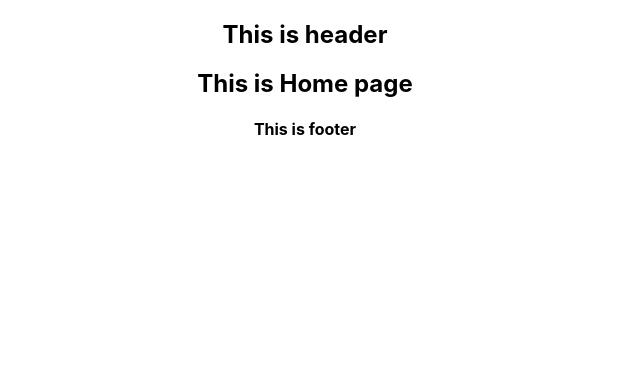
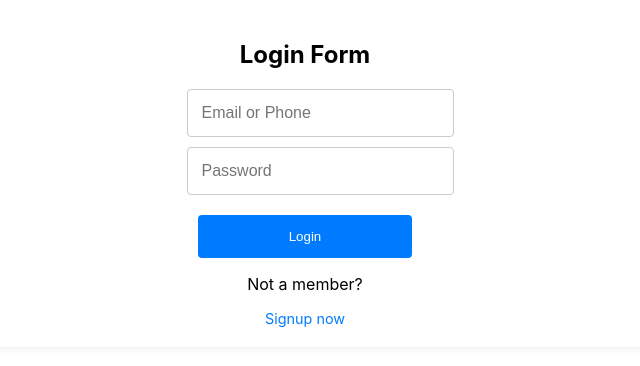
Before and after one commit to nchalla5/BookMart, a React (Create React App) app in the folder frontend/: page / in a window 1280 px wide. Shown: the top 366 px of the page, without its empty margins (335-975 px from the left). Built offline with nearby package versions, Linux system fonts and the light colour scheme.

Commit message:
Signin and Signup UI pages added

```diff
--- a/frontend/src/App.jsx
+++ b/frontend/src/App.jsx
@@ -1,15 +1,13 @@
-import logo from './logo.svg';
 import './App.css';
-import Header from './Components/Header';
+// import Header from './Components/Header';
 import Body from './Components/Body';
-import Footer from './Components/Footer';
+// import Footer from './Components/Footer';
+
 
 function App() {
   return (
     <div className="App">
-      <Header />
       <Body />
-      <Footer />
     </div>
 
 
--- a/frontend/src/Components/Body.jsx
+++ b/frontend/src/Components/Body.jsx
@@ -1,15 +1,16 @@
 
-import Home from './Home';
+// import Home from './Home';
 import BuyItem from './BuyItem';
 import SellItem from './SellItem';
 import NotFound from './NotFound';
 import {BrowserRouter as Router, Route, Routes} from "react-router-dom";
+import Login from './Login';
 
 function Body() {
     return (
     <Router>
       <Routes>
-        <Route path="/" element={<Home />}></Route>
+        <Route path="/" element={<Login />}></Route>
         <Route path="/buy" element={<BuyItem />}></Route>
         <Route path="/sell" element={<SellItem />}></Route>
         <Route path="*" element={<NotFound />}></Route>
--- /dev/null
+++ b/frontend/src/Components/Login.css
@@ -0,0 +1,92 @@
+.login {
+    display: flex;
+    justify-content: center;
+    align-items: center;
+    height: 100vh;
+    background-color: #f0f2f5;
+  }
+
+  .sign-in-form,
+  .sign-up-form {
+    display: flex;
+    flex-direction: column;
+    align-items: center; /* Aligns the child elements (the form fields) in the center */
+    background: white;
+    padding: 20px;
+    border-radius: 3px;
+    box-shadow: 0 0 10px rgba(0, 0, 0, 0.1);
+  }
+
+  .form-header {
+    margin-bottom: 20px;
+    text-align: center; /* Centers the header text */
+  }
+
+  input {
+    font-size: 16px;
+    display: block;
+    width: 100%; /* Makes input take the full width of the form container */
+    max-width: 300px; /* Sets a max-width to avoid overly wide input fields */
+    margin-bottom: 10px;
+    padding: 14px;
+    border: 1px solid #ccc;
+    border-radius: 4px;
+    align-self: center;
+  }
+
+  button {
+    width: 90%; /* Adjust the width as needed */
+    max-width: 300px; /* Set the maximum width of the button to match input fields */
+    padding: 14px;
+    margin: 10px auto 0 auto; /* Centers the button */
+    border: none;
+    border-radius: 4px;
+    background-color: #007bff;
+    color: white;
+    cursor: pointer;
+  }
+
+  button:hover {
+    background-color: #0056b3;
+  }
+
+  .toggle-form {
+    margin-top: 10px;
+    font-size: 0.9em;
+    color: #007bff;
+    cursor: pointer;
+  }
+
+  .toggle-form:hover {
+    text-decoration: underline;
+  }
+
+  .terms {
+    display: flex;
+    align-items: center; /* This aligns the checkbox and label vertically */
+    margin-top: 10px; /* Adds some space above the terms and conditions */
+  }
+
+  .checkbox {
+    margin-right: 5px; /* Adds some space between the checkbox and the label */
+  }
+
+  .linkButton{
+    margin-top: 10px;
+    font-size: 0.9em;
+    color: #007bff;
+    cursor: pointer;
+  }
+
+  /* .forgot-password-container {
+    text-align: center;
+    width: 100%;
+    margin-top: 1rem;
+  } */
+
+  .error-message {
+    color: red;
+    margin-bottom: 1rem;
+  }
+
+  /* Add additional styling as needed */
--- /dev/null
+++ b/frontend/src/Components/Login.jsx
@@ -0,0 +1,18 @@
+import React, { useState } from 'react';
+import SignIn from './SignIn';
+import SignUp from './SignUp';
+import './Login.css';
+
+function Login() {
+  const [isSignUp, setIsSignUp] = useState(false); // State to toggle between forms
+
+  const toggleForm = () => setIsSignUp(!isSignUp); // Toggle function
+
+  return (
+    <div className="auth-page">
+      {isSignUp ? <SignUp onToggle={toggleForm} /> : <SignIn onToggle={toggleForm} />}
+    </div>
+  );
+}
+
+export default Login;
--- /dev/null
+++ b/frontend/src/Components/SignIn.jsx
@@ -0,0 +1,55 @@
+import React from 'react';
+
+function SignInForm({ onToggle }) {
+    const handleSubmit = async (event) => {
+      event.preventDefault();
+      const { emailOrPhone, password } = event.target.elements;
+
+      try {
+        const response = await fetch('api/login', {
+          method: 'POST',
+          headers: {
+            'Content-Type': 'application/json',
+          },
+          body: JSON.stringify({
+            emailOrPhone: emailOrPhone.value,
+            password: password.value,
+          }),
+        });
+
+        if (!response.ok) {
+          throw new Error(`HTTP error! status: ${response.status}`);
+        }
+
+        const data = await response.json();
+        console.log(data);
+        // Handle the response data here. For example, you might save the token in localStorage
+      } catch (error) {
+        console.error('There was a problem with the fetch operation:', error);
+        // Handle errors here
+      }
+    };
+
+
+
+  return (
+    <div className="sign-in-form">
+      <h2>Login Form</h2>
+      <form onSubmit={handleSubmit}>
+        <input type="text" name="emailOrPhone" placeholder="Email or Phone" required />
+        <input type="password" name="password" placeholder="Password" required />
+        {/* <div className='forgot-password-container'><a href="/forgot-password" className="linkButton">
+        Forgot password?
+        </a> </div> */}
+        {/* <div className="forgot-password">Forgot password?</div><br /> */}
+        <button type="submit" className="btn-login">Login</button>
+        <p> Not a member?  </p>
+        <div className="toggle-form" onClick={onToggle}>
+          Signup now
+        </div>
+      </form>
+    </div>
+  );
+}
+
+export default SignInForm;
--- /dev/null
+++ b/frontend/src/Components/SignUp.jsx
@@ -0,0 +1,74 @@
+import React from 'react';
+import { useState } from 'react';
+
+function SignUpForm({ onToggle }) {
+    const [error, setError] = useState('');
+
+    const handleSubmit = async (event) => {
+      event.preventDefault();
+      setError(''); // Reset error message
+
+      const { name, email, password, confirmPassword } = event.target.elements;
+
+      if (password.value !== confirmPassword.value) {
+        // Set error message if passwords don't match
+        setError('Passwords do not match.');
+        return;
+      }
+
+      try {
+        const response = await fetch('api/signup', {
+          method: 'POST',
+          headers: {
+            'Content-Type': 'application/json',
+          },
+          body: JSON.stringify({
+            name: name.value,
+            email: email.value,
+            password: password.value,
+            confirmPassword: confirmPassword.value,
+          }),
+        });
+
+        if (!response.ok) {
+          throw new Error(`HTTP error! status: ${response.status}`);
+        }
+
+        const data = await response.json();
+        console.log(data);
+        // Handle successful sign up here (e.g., redirect to login or dashboard)
+      } catch (error) {
+        console.error('There was a problem with the signup operation:', error);
+        setError(error.message);
+      }
+};
+
+
+
+  return (
+    <div className="sign-up-form">
+      <h2>Registration</h2>
+      <form onSubmit={handleSubmit}>
+        <input type="text" name="name" placeholder="Enter your name" required />
+        <input type="email" name="email" placeholder="Enter your email" required />
+        <input type="password" name="password" placeholder="Create password" required />
+        <input type="password" name="confirmPassword" placeholder="Confirm password" required />
+        {error && <div className="error-message">{error}</div>}
+
+        <div className="terms">
+            <input type="checkbox" id="terms" className="checkbox" />
+            <label htmlFor="terms">I accept all terms & conditions</label>
+        </div><br />
+
+
+        <button type="submit" className="button">Register Now</button>
+        <p>Already have an account</p>
+        <div className="toggle-form" onClick={onToggle}>
+        Login now
+        </div>
+      </form>
+    </div>
+  );
+}
+
+export default SignUpForm;
```
